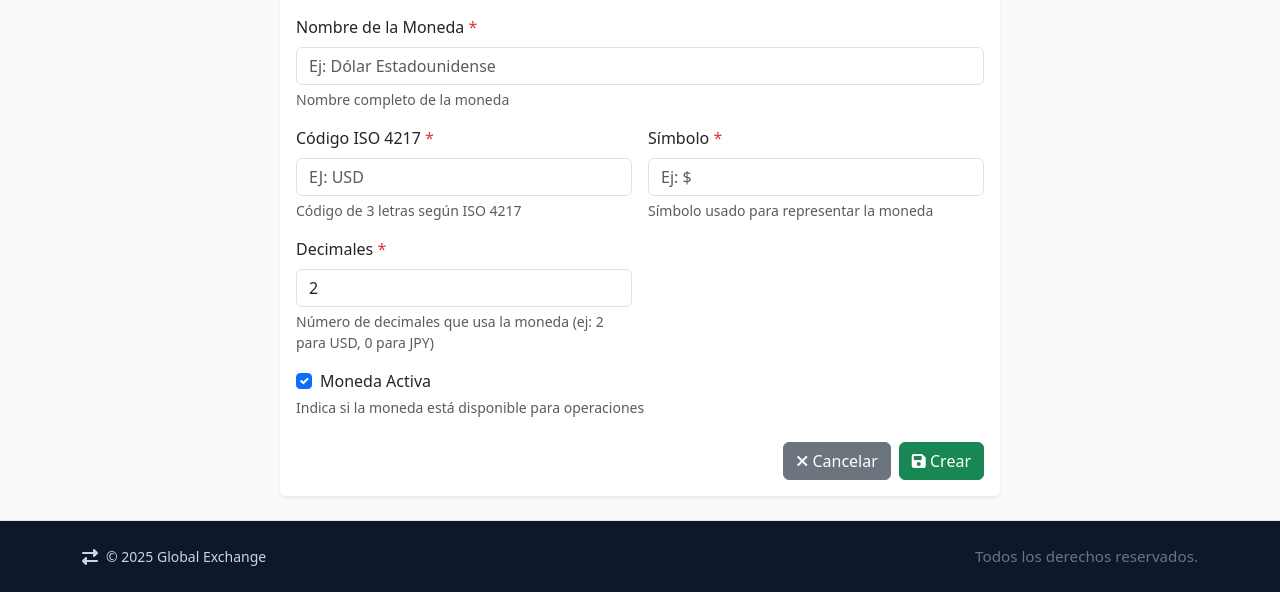
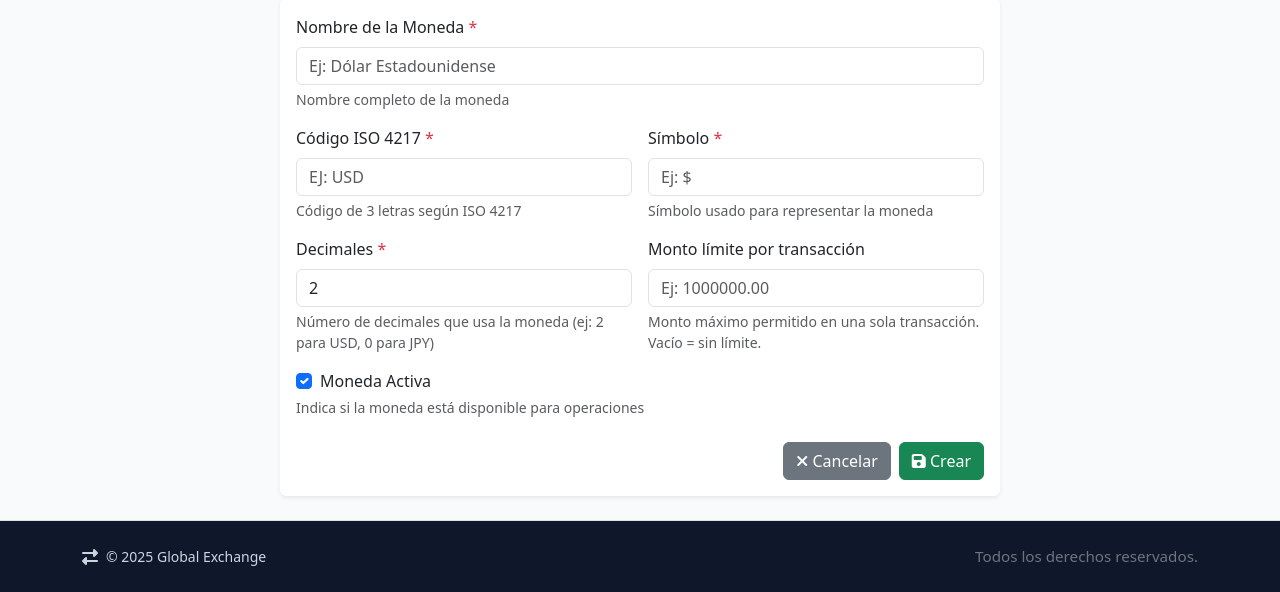
Before and after one commit to ingenieria-software-fpuna/global-exchange, a Django app: page /monedas/crear/ in a window 1280 px wide. Shown: the part 301-893 px from the top of the page. Run offline with Django 5.2, Linux system fonts and the light colour scheme; the visitor is signed in with stand-in values (Sample User, id 1); data that the repository does not hold is empty.

Commit message:
Agregar el campo "monto_limite_transaccion" al modelo de monedas. Actualizar los forms y las vistas asociadas.

```diff
--- a/monedas/forms.py
+++ b/monedas/forms.py
@@ -11,7 +11,7 @@ class MonedaForm(forms.ModelForm):
     class Meta:
         model = Moneda
         fields = [
-            'nombre', 'codigo', 'simbolo', 'decimales', 'es_activa'
+            'nombre', 'codigo', 'simbolo', 'decimales', 'monto_limite_transaccion', 'es_activa'
         ]
         widgets = {
             'nombre': forms.TextInput(attrs={
@@ -33,6 +33,12 @@ class MonedaForm(forms.ModelForm):
                 'min': 0,
                 'placeholder': 'Ej: 2'
             }),
+            'monto_limite_transaccion': forms.NumberInput(attrs={
+                'class': 'form-control',
+                'placeholder': 'Ej: 1000000.00',
+                'min': '0',
+                'step': '0.01'
+            }),
             'es_activa': forms.CheckboxInput(attrs={
                 'class': 'form-check-input'
             }),
@@ -41,12 +47,14 @@ class MonedaForm(forms.ModelForm):
             'nombre': 'Nombre de la Moneda',
             'codigo': 'Código ISO 4217',
             'simbolo': 'Símbolo',
+            'monto_limite_transaccion': 'Monto límite por transacción',
             'es_activa': 'Moneda Activa',
         }
         help_texts = {
             'nombre': 'Nombre completo de la moneda',
             'codigo': 'Código de 3 letras según ISO 4217',
             'simbolo': 'Símbolo usado para representar la moneda',
+            'monto_limite_transaccion': 'Monto máximo permitido en una sola transacción. Vacío = sin límite.',
             'es_activa': 'Indica si la moneda está disponible para operaciones',
         }
 
--- a/monedas/models.py
+++ b/monedas/models.py
@@ -25,6 +25,14 @@ class Moneda(models.Model):
         default=2,
         validators=[MinValueValidator(0)],
         help_text="Número de decimales que usa la moneda (ej: 2 para USD, 0 para JPY)"
+    )
+    monto_limite_transaccion = models.DecimalField(
+        max_digits=12,
+        decimal_places=2,
+        blank=True,
+        null=True,
+        validators=[MinValueValidator(0)],
+        help_text="Monto máximo permitido para una sola transacción en esta moneda. Vacío = sin límite."
     )
     es_activa = models.BooleanField(
         default=True,
--- a/monedas/templates/monedas/moneda_form.html
+++ b/monedas/templates/monedas/moneda_form.html
@@ -105,6 +105,22 @@
                                 {% endif %}
                             </div>
 
+                            <!-- Monto límite por transacción -->
+                            <div class="col-md-6">
+                                <label for="{{ form.monto_limite_transaccion.id_for_label }}" class="form-label">
+                                    {{ form.monto_limite_transaccion.label }}
+                                </label>
+                                {{ form.monto_limite_transaccion }}
+                                {% if form.monto_limite_transaccion.errors %}
+                                    <div class="invalid-feedback d-block">
+                                        {{ form.monto_limite_transaccion.errors.0 }}
+                                    </div>
+                                {% endif %}
+                                {% if form.monto_limite_transaccion.help_text %}
+                                    <div class="form-text">{{ form.monto_limite_transaccion.help_text }}</div>
+                                {% endif %}
+                            </div>
+
                             <!-- Estado activo -->
                             <div class="col-md-12">
                                 <div class="form-check">
```
Also changed, not shown: monedas/admin.py (+25 -0 lines), monedas/migrations/0004_moneda_monto_limite_transaccion.py (added).
